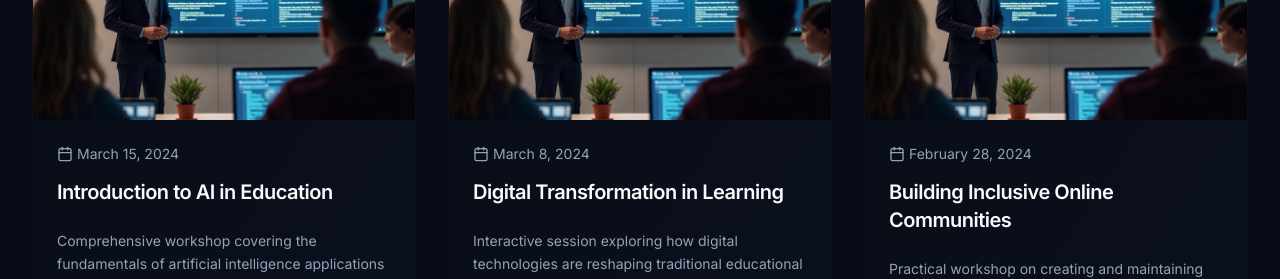
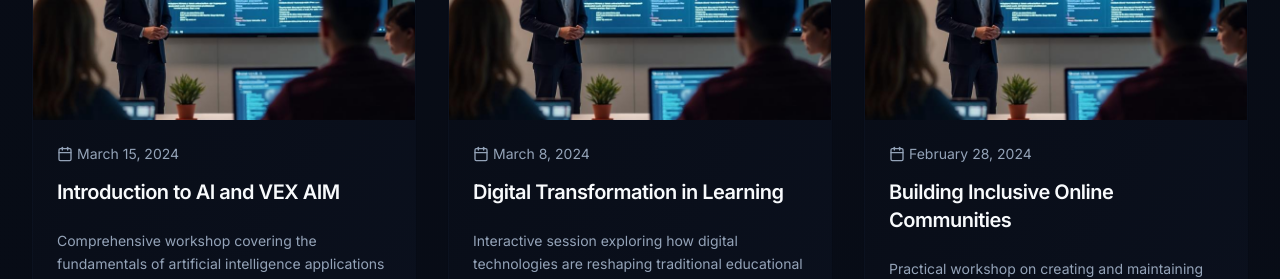
Before and after one commit to Einz118/insightfolio-dark, a React (Vite) app: page / in a window 1280 px wide. Shown: the part 3857-4136 px from the top of the page. Built offline with nearby package versions, Linux system fonts and the light colour scheme; the HTML template or start-up script is replaced by a standard one.

Commit message:
Update lecture title

```diff
--- a/src/components/LecturesSection.tsx
+++ b/src/components/LecturesSection.tsx
@@ -6,7 +6,7 @@ import lectureImage from "@/assets/lecture-session-1.jpg";
 const LecturesSection = () => {
   const lectures = [
     {
-      title: "Introduction to AI in Education",
+      title: "Introduction to AI and VEX AIM",
       description: "Comprehensive workshop covering the fundamentals of artificial intelligence applications in modern educational settings.",
       image: lectureImage,
       duration: "2 hours",
```
